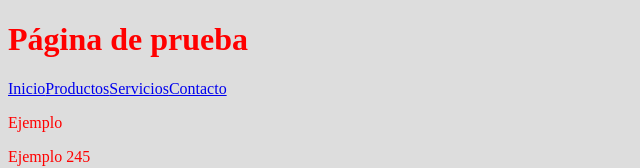
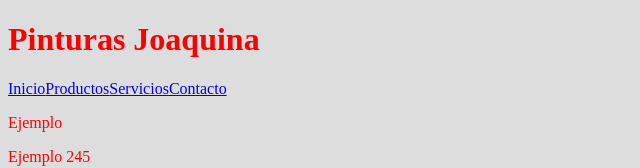
Before and after one commit to ManuT1C/prueba1, a plain HTML site: page index.html in a window 1280 px wide. Shown: the top 168 px of the page, without its empty margins (0-640 px from the left). Drawn offline with Linux system fonts and the light colour scheme.

Commit message:
Se cambia h1 del header desde master

```diff
--- a/index.html
+++ b/index.html
@@ -8,7 +8,7 @@
     </head>
     <body>
         <header>
-            <h1>Página de prueba</h1>
+            <h1>Pinturas Joaquina</h1>
         </header>
         <nav>
             <a href="#">Inicio</a><a href="#">Productos</a><a href="#">Servicios</a><a href="#">Contacto</a>
```
